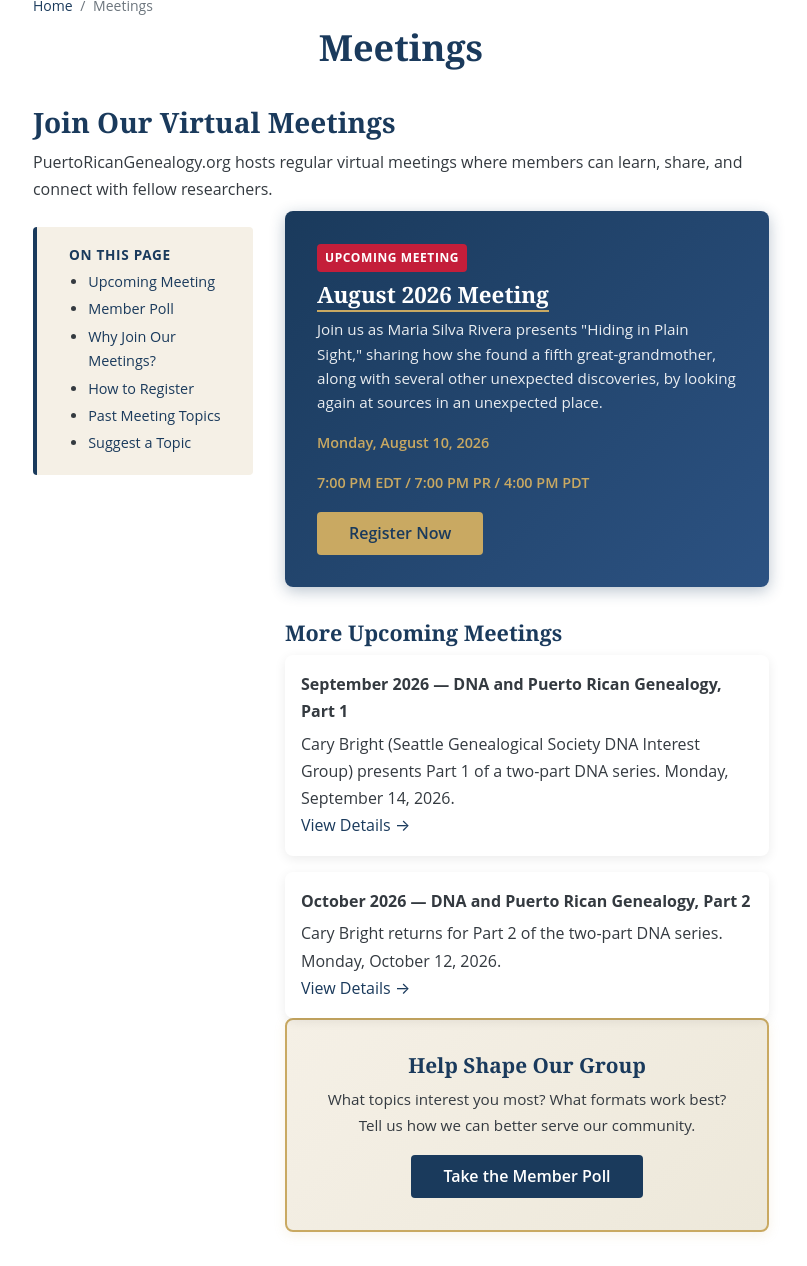
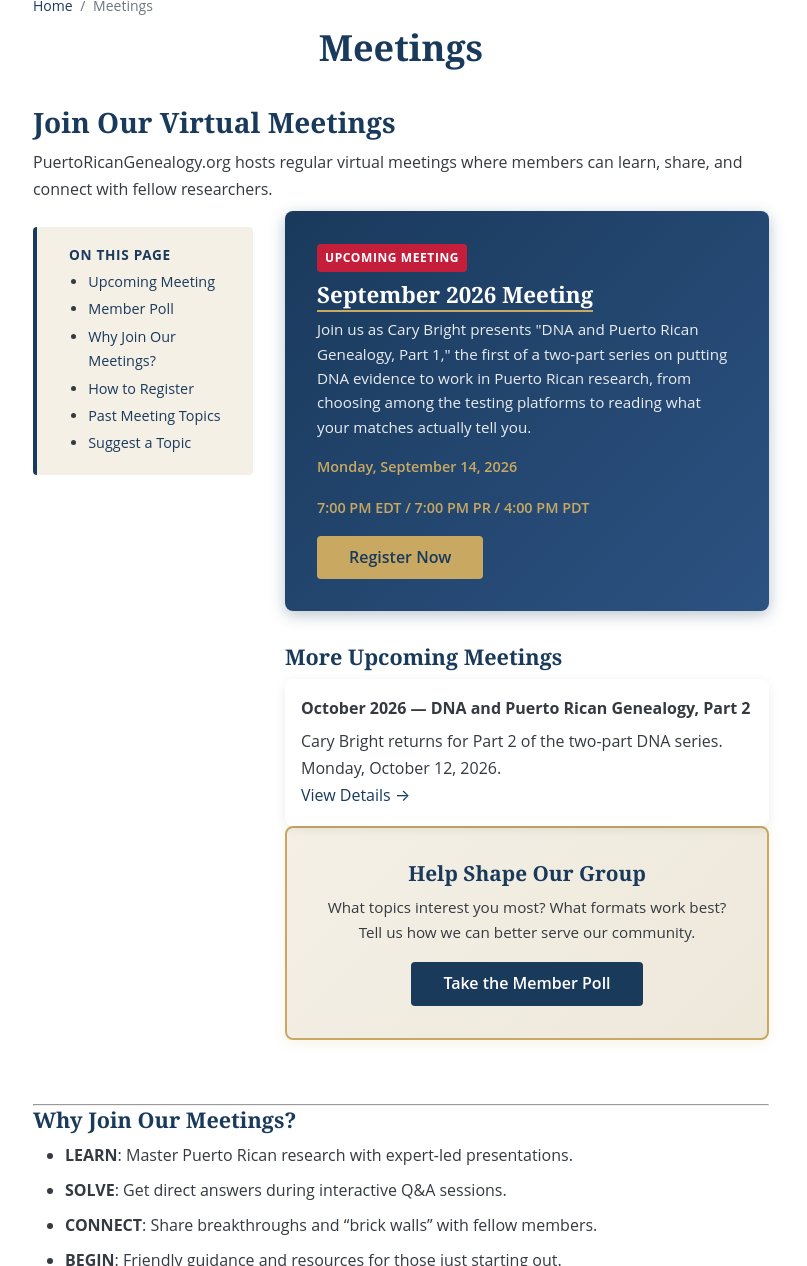
Before and after one commit to SylviaVargas/puertoricangenealogygroup, a Jekyll site: the page built from meetings.md, in a window 1280 px wide and 1400 px high, cut to the strip 134-1400 px from the top of the window. Shown: the whole strip, without its empty margins (239-1046 px from the left). Built offline with Jekyll 4.4.1, drawn with Linux system fonts in a browser that asks for light colours; some of the changed text lies outside the part shown.

Commit message:
Admin work for Puerto Rican Genealogy

```diff
--- a/meetings.md
+++ b/meetings.md
@@ -30,10 +30,10 @@
 
 <div id="upcoming-meeting" class="meeting-card">
   <div class="meeting-card-label">Upcoming Meeting</div>
-  <h3><a href="{{ '/meeting-august-2026/' | relative_url }}">August 2026 Meeting</a></h3>
-  <p>Join us as Maria Silva Rivera presents "Hiding in Plain Sight," sharing how she found a fifth great-grandmother, along with several other unexpected discoveries, by looking again at sources in an unexpected place.</p>
+  <h3><a href="{{ '/meeting-september-2026/' | relative_url }}">September 2026 Meeting</a></h3>
+  <p>Join us as Cary Bright presents "DNA and Puerto Rican Genealogy, Part 1," the first of a two-part series on putting DNA evidence to work in Puerto Rican research, from choosing among the testing platforms to reading what your matches actually tell you.</p>
   <div class="meeting-card-details">
-    <span>Monday, August 10, 2026</span>
+    <span>Monday, September 14, 2026</span>
     <span>7:00 PM EDT / 7:00 PM PR / 4:00 PM PDT</span>
   </div>
   <a href="https://us06web.zoom.us/meeting/register/chSyaQqxRzSxOaeXxJmM0Q" class="btn btn-primary" target="_blank" rel="noopener noreferrer">Register Now</a>
@@ -41,14 +41,6 @@
 
 <h3 class="upcoming-more-label">More Upcoming Meetings</h3>
 <div class="card-grid">
-
-<div class="card meeting-grid-card">
-<div class="card-title">September 2026 — DNA and Puerto Rican Genealogy, Part 1</div>
-<div class="card-desc">Cary Bright (Seattle Genealogical Society DNA Interest Group) presents Part 1 of a two-part DNA series. Monday, September 14, 2026.</div>
-<div class="card-footer">
-<a href="{{ '/meeting-september-2026/' | relative_url }}" class="card-link">View Details &#8594;</a>
-</div>
-</div>
 
 <div class="card meeting-grid-card">
 <div class="card-title">October 2026 — DNA and Puerto Rican Genealogy, Part 2</div>
@@ -97,7 +89,8 @@
 
 #### 2026
 
-- July 2026: "Spain, Puerto Ricans, and the American Revolution" with Joe Maldonado (presentation canceled due to illness, to be rescheduled); members shared progress, roadblocks, and research tips
+- August 2026: "Hiding in Plain Sight" with María Silva Rivera, plus "Spain, Puerto Ricans, and the American Revolution" with Joe Maldonado, rescheduled from July
+- July 2026: "Spain, Puerto Ricans, and the American Revolution" with Joe Maldonado (presentation canceled due to illness, rescheduled to August 10); members shared progress, roadblocks, and research tips
 - June 2026: No meeting
 - May 2026: "From Cabo Rojo to San Francisco" with Fred Rodríguez Segarra
 - April 2026: RootsTech 2026 Recaps and Member Sharing
```
Also changed, not shown: other parts of meetings.md (+1 -1 lines), CLAUDE.md (+3 -1 lines), _data/news_es.yml (+7 -0 lines), _research-guides/migration-patterns/es-modulo-5.md (+1 -1 lines), _research-guides/migration-patterns/es-overview.md (+2 -2 lines), es/reuniones.md (+6 -13 lines).
